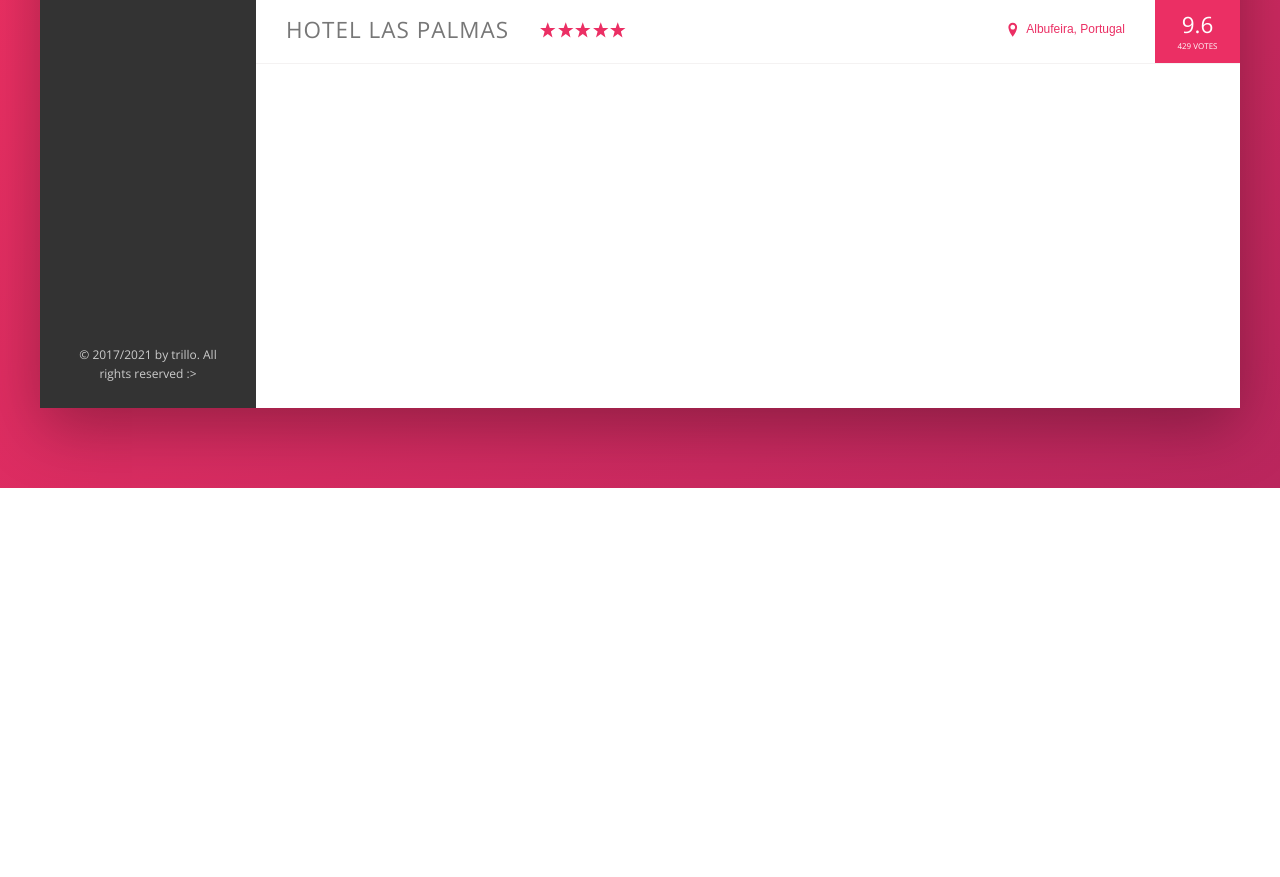
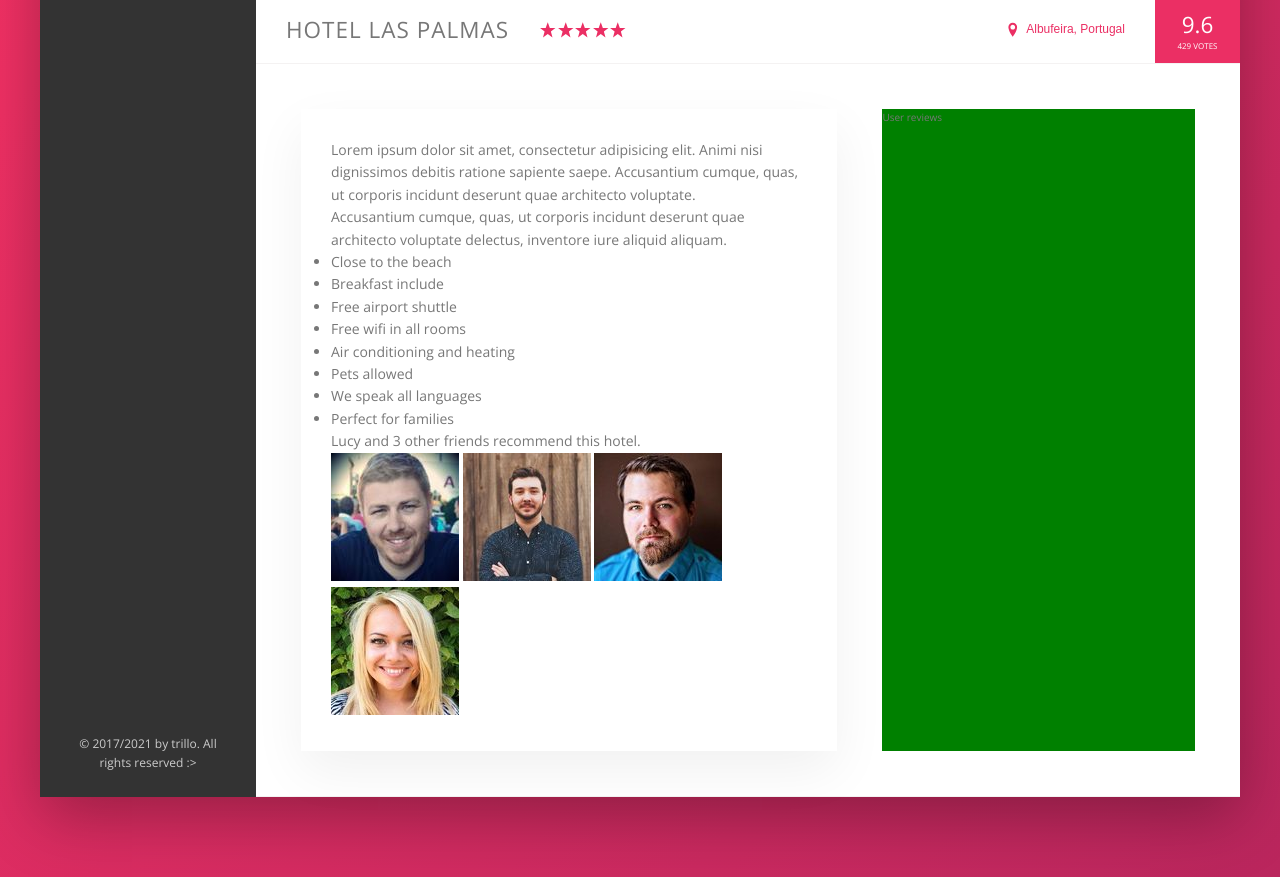
Before and after one commit to Pat-On/trillo-advanced-css-sass-course-udemy, a website: page index.html in a window 1280 px wide. Shown: the part 542-1419 px from the top of the page. Before the commit the page ends 1030 px from the top, so only its background shows below. Drawn offline with nearby package versions, Linux system fonts and the light colour scheme.

Commit message:
description section 1/2

```diff
--- a/index.html
+++ b/index.html
@@ -157,6 +157,60 @@
               <div class="overview__rating-count">429 votes</div>
             </div>
           </div>
+
+          <div class="detail">
+            <div class="description">
+              <p class="paragraph">
+                Lorem ipsum dolor sit amet, consectetur adipisicing elit. Animi
+                nisi dignissimos debitis ratione sapiente saepe. Accusantium
+                cumque, quas, ut corporis incidunt deserunt quae architecto
+                voluptate.
+              </p>
+              <p class="paragraph">
+                Accusantium cumque, quas, ut corporis incidunt deserunt quae
+                architecto voluptate delectus, inventore iure aliquid aliquam.
+              </p>
+              <ul class="list">
+                <li class="list__item">Close to the beach</li>
+                <li class="list__item">Breakfast include</li>
+                <li class="list__item">Free airport shuttle</li>
+                <li class="list__item">Free wifi in all rooms</li>
+                <li class="list__item">Air conditioning and heating</li>
+                <li class="list__item">Pets allowed</li>
+                <li class="list__item">We speak all languages</li>
+                <li class="list__item">Perfect for families</li>
+              </ul>
+              <div class="recommend">
+                <p class="recommend__count">
+                  Lucy and 3 other friends recommend this hotel.
+                </p>
+                <div class="recommend__friends">
+                  <img
+                    src="img/user-3.jpg"
+                    alt="Friend 1"
+                    class="recommend_photo"
+                  />
+                  <img
+                    src="img/user-4.jpg"
+                    alt="Friend 2"
+                    class="recommend_photo"
+                  />
+                  <img
+                    src="img/user-5.jpg"
+                    alt="Friend 3"
+                    class="recommend_photo"
+                  />
+                  <img
+                    src="img/user-6.jpg"
+                    alt="Friend 4"
+                    class="recommend_photo"
+                  />
+                </div>
+              </div>
+            </div>
+
+            <div class="user-reviews">User reviews</div>
+          </div>
         </main>
       </div>
     </div>
--- a/sass/_base.scss
+++ b/sass/_base.scss
@@ -32,6 +32,9 @@ Grey dark 3: #999
   --color-grey-dark-3: #999;
 
   --shadow-dark: 0 2rem 6rem rgba(0, 0, 0, 0.3);
+  --shadow-light: 0 2rem 5rem rgba(0, 0, 0, 0.06);
+
+  --line: 1px solid var(--color-grey-light-2);
 }
 
 // Global reset
--- a/sass/_components.scss
+++ b/sass/_components.scss
@@ -218,7 +218,7 @@
 .overview {
   display: flex;
   align-items: center;
-  border-bottom: 1px solid var(--color-grey-light-2);
+  border-bottom: var(--line);
   //   justify-content: space-between;
 
   &__heading {
--- a/sass/_layout.scss
+++ b/sass/_layout.scss
@@ -11,7 +11,7 @@
   font-size: 1.4rem;
   height: 7rem;
   background-color: #fff;
-  border-bottom: 1px solid var(--color-grey-light-2);
+  border-bottom: var(--line);
 
   // flex part of css
   display: flex;
@@ -43,5 +43,28 @@
   flex: 1;
 
   /// testing
-  height: 80rem;
+  // height: 80rem;
 }
+
+// detail layout - description + user-review
+
+// nice symmetric effect with the same padding and margin!
+.detail {
+  display: flex;
+  padding: 4.5rem;
+  border-bottom: var(--line);
+}
+
+.description {
+  font-size: 1.4rem;
+  background-color: #fff;
+  box-shadow: var(--shadow-light);
+  padding: 3rem;
+  flex: 0 0 60%;
+  margin-right: 4.5rem;
+}
+
+.user-reviews {
+  background-color: green;
+  flex: 1;
+}
```
Also changed, not shown: css/style.css.
